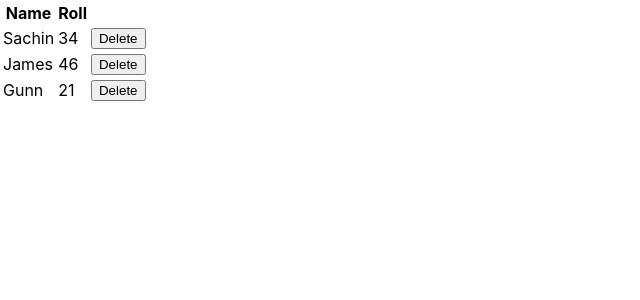
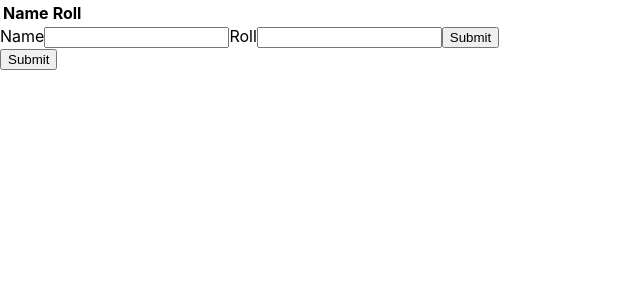
Before and after one commit to sachinpathak123/React-App, a React (Create React App) app in the folder react-app/: page / in a window 1280 px wide. Shown: the top 300 px of the page, without its empty margins (0-640 px from the left). Built offline with nearby package versions, Linux system fonts and the light colour scheme; the HTML template or start-up script is replaced by a standard one.

Commit message:
learnt to make entry of new data to the table

```diff
--- a/react-app/src/App.js
+++ b/react-app/src/App.js
@@ -1,21 +1,9 @@
 import React, { Component } from 'react'
 import Table from './Table';
-
+import Form from './Form';
 class App extends Component {
   state = {
     characters : [
-      {
-        Name:'Sachin',
-        Roll: 34,
-      },
-      {
-        Name:'James',
-        Roll: 46,
-      },
-      {
-        Name:'Gunn',
-        Roll: 21,
-      },
     ]
   }
   removeCharacter = (index) => {
@@ -27,12 +15,18 @@
       }),
     })
   }
+  handleSubmit = (character) => {
+    this.setState({ characters: [...this.state.characters, character] })
+  }
+
   render() {
     const { characters } = this.state
 
     return (
       <div className="container">
         <Table characterData={characters} removeCharacter={this.removeCharacter} />
+        <Form handleSubmit={this.handleSubmit} />
+        <input type="button" value="Submit" onClick={this.submitForm} />
       </div>
     )
   }
@@ -40,4 +34,4 @@
 }
 
 
-export default App
+export default App;
--- /dev/null
+++ b/react-app/src/Form.js
@@ -0,0 +1,56 @@
+import React, { Component } from 'react';
+
+class Form extends Component {
+    constructor(props) {
+        super(props);
+  this.initialState = {
+    Name: '',
+    Roll: '',
+  };
+
+  this.state = this.initialState;
+}
+
+handleChange = (event) => {
+    const { Name, value } = event.target
+
+    this.setState({
+      [Name]: value,
+    });
+  }
+  onFormSubmit = (event) => {
+    event.preventDefault();
+
+    this.props.handleSubmit(this.state);
+    this.setState(this.initialState);
+}
+
+  render() {
+    const { Name,Roll } = this.state;
+
+    return (
+      <form>
+        <label htmlFor="name">Name</label>
+        <input
+          type="text"
+          name="Name"
+          id="Name"
+          value={Name}
+          onChange={this.handleChange} />
+        <label htmlFor="Roll">Roll</label>
+        <input
+          type="text"
+          name="Roll"
+          id="Roll"
+          value={Roll}
+          onChange={this.handleChange} />
+                          <button type="submit">
+                    Submit
+                </button>
+      </form>
+    );
+  }
+}
+
+
+export default Form;
```
